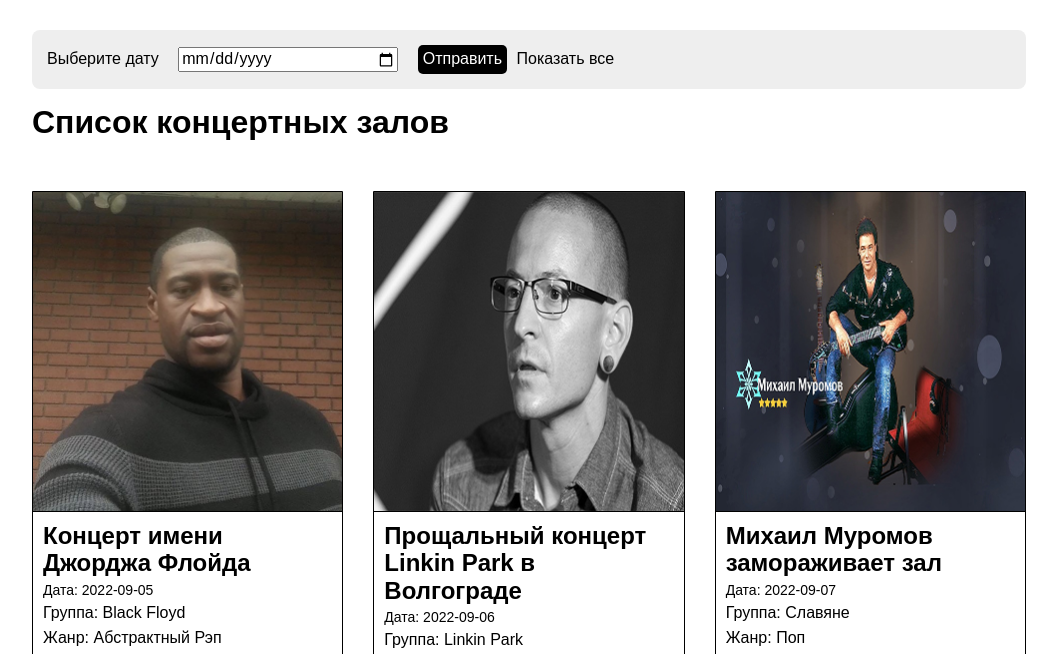
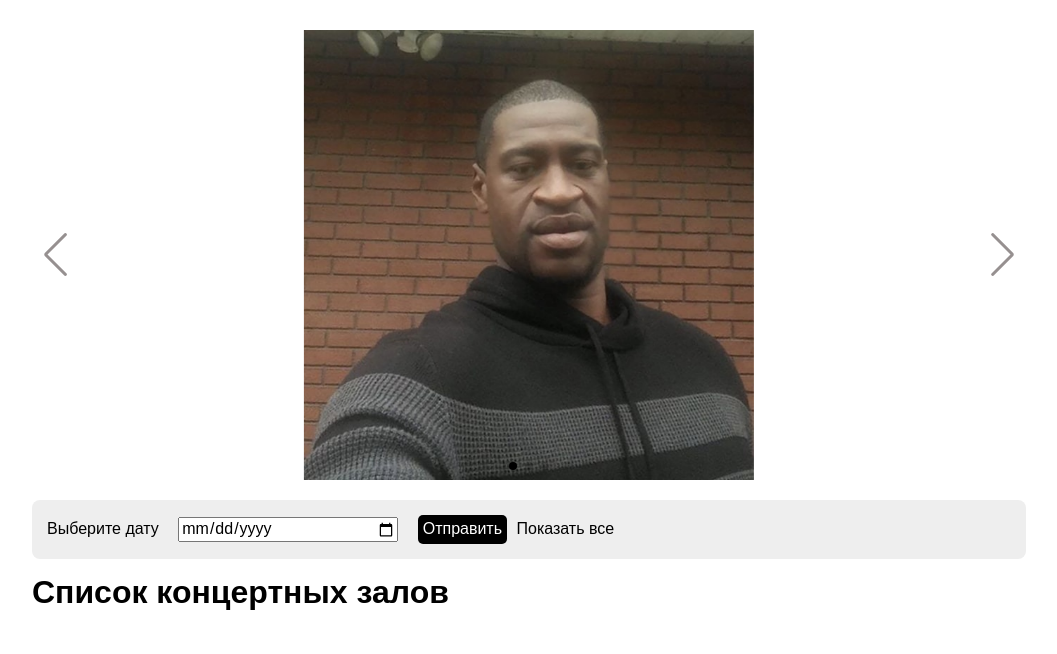
Before and after one commit to GlebShekovtsov/concertsite, a PHP site: page / in a window 1280 px wide. Shown: the part 79-733 px from the top of the page, without its empty margins (111-1168 px from the left). Run offline with PHP 8.4, Linux system fonts and the light colour scheme; data comes from the database, SQL or seed files in the repository.

Commit message:
исправлены баги

```diff
--- a/css/style.css
+++ b/css/style.css
@@ -372,3 +372,30 @@ a {
 .disabled a{
     color: rgb(150, 144, 144);
 }
+
+.swiper {
+    margin-bottom: 20px;
+    width: 100%;
+    min-height: 350px;
+    max-height: 450px;
+}
+.swiper-wrapper {
+    max-height: 450px;
+}
+.swiper-lazy {
+    background-repeat: no-repeat;
+    background-size: contain;
+    background-position: center;
+    height: 100%;
+}
+
+.swiper-button-next {
+    color: rgb(150, 144, 144);
+}
+.swiper-button-prev {
+    color: rgb(150, 144, 144);
+}
+
+.swiper-pagination-bullet-active {
+    background-color: #000;
+}
--- a/index.php
+++ b/index.php
@@ -20,6 +20,7 @@ if (!$conn) {
     <meta name="viewport" content="width=device-width, initial-scale=1.0">
     <title>Концертный зал имени Джорджа Флойда</title>
     <link rel="stylesheet" href="css/normalize.css">
+    <link rel="stylesheet" href="https://cdn.jsdelivr.net/npm/swiper@8/swiper-bundle.min.css" />
     <link rel="stylesheet" href="css/style.css">
 </head>
 
@@ -28,6 +29,28 @@ if (!$conn) {
     <main class="main">
         <section class="section concert сoncert__section">
             <div class="container concert__container">
+                <div class="swiper">
+                    <div class="swiper-wrapper">
+                        <div class="swiper-slide">
+                            <div data-background="img/zal1.jpg" class="swiper-lazy">
+                                <div class="swiper-lazy-preloader"></div>
+                            </div>
+                        </div>
+                        <div class="swiper-slide">
+                            <div data-background="img/zal1.jpg" class="swiper-lazy">
+                                <div class="swiper-lazy-preloader"></div>
+                            </div>
+                        </div>
+                        <div class="swiper-slide">
+                            <div data-background="img/zal1.jpg" class="swiper-lazy">
+                                <div class="swiper-lazy-preloader"></div>
+                            </div>
+                        </div>
+                    </div>
+                    <div class="swiper-pagination"></div>
+                    <div class="swiper-button-prev"></div>
+                    <div class="swiper-button-next"></div>
+                </div>
                 <div class=" content__wrapper">
                     <form action="" class="content__form" method="GET">
                         <label for="date" class="form__label">Выберите дату</label>
@@ -94,7 +117,8 @@ if (!$conn) {
             </div>
         </section>
     </main>
-
+    <script src="https://cdn.jsdelivr.net/npm/swiper@8/swiper-bundle.min.js"></script>
+    <script src="js/swiper_init.js"></script>
 </body>
 
 </html>
--- /dev/null
+++ b/js/swiper_init.js
@@ -0,0 +1,14 @@
+const swiper = new Swiper('.swiper',
+    {
+        loop: true,
+        pagination: {
+            el: '.swiper-pagination',
+        },
+        autoplay: {
+            delay: 3000,
+        },
+        // Disable preloading of all images
+        preloadImages: false,
+        // Enable lazy loading
+        lazy: true,
+    });
--- a/profile.php
+++ b/profile.php
@@ -46,7 +46,7 @@
                 <div class="profile-concert__wrapper concert-info">
                     <h2 class="concert-info__header">Ваши места</h2>
                     <?php
-                    $sitSelect = "SELECT * FROM `concert_zal` WHERE reserved_by_id='$userlogin'";
+                    $sitSelect = "SELECT * FROM `concert_zal`  WHERE reserved_by_id='$userlogin'";
                     $sitSelectResult = mysqli_query($conn, $sitSelect);
                     echo "<ul class='sit__list sit'>";
                     foreach ($sitSelectResult as $sitRow) {
```
Also changed, not shown: concert.php (+6 -11 lines).
